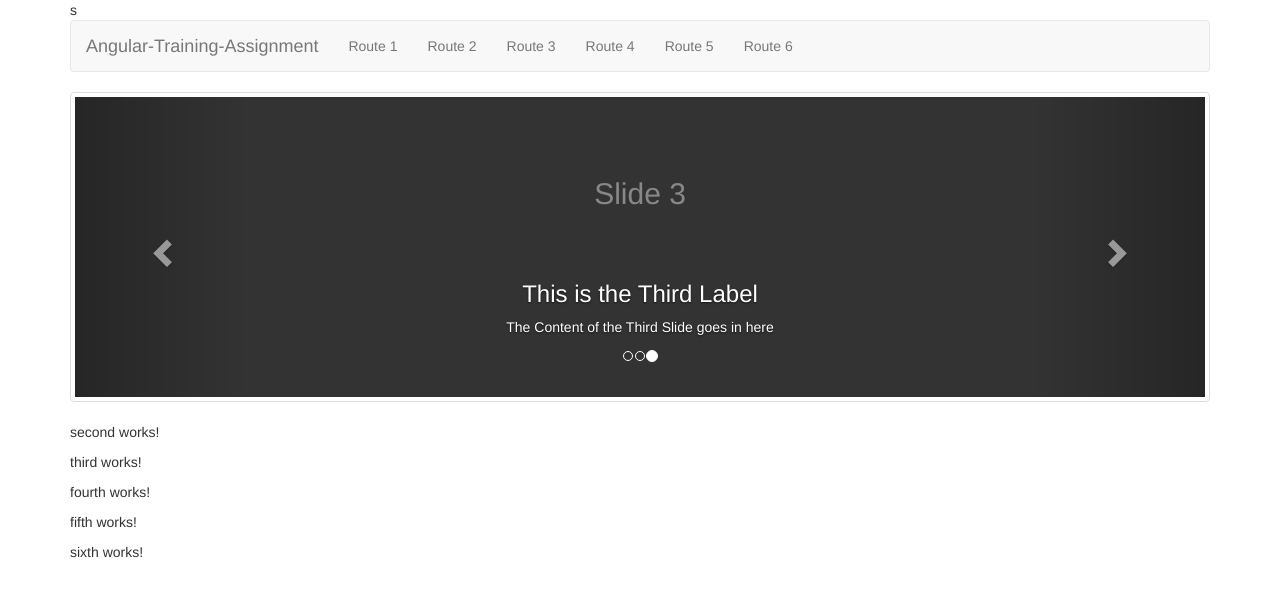
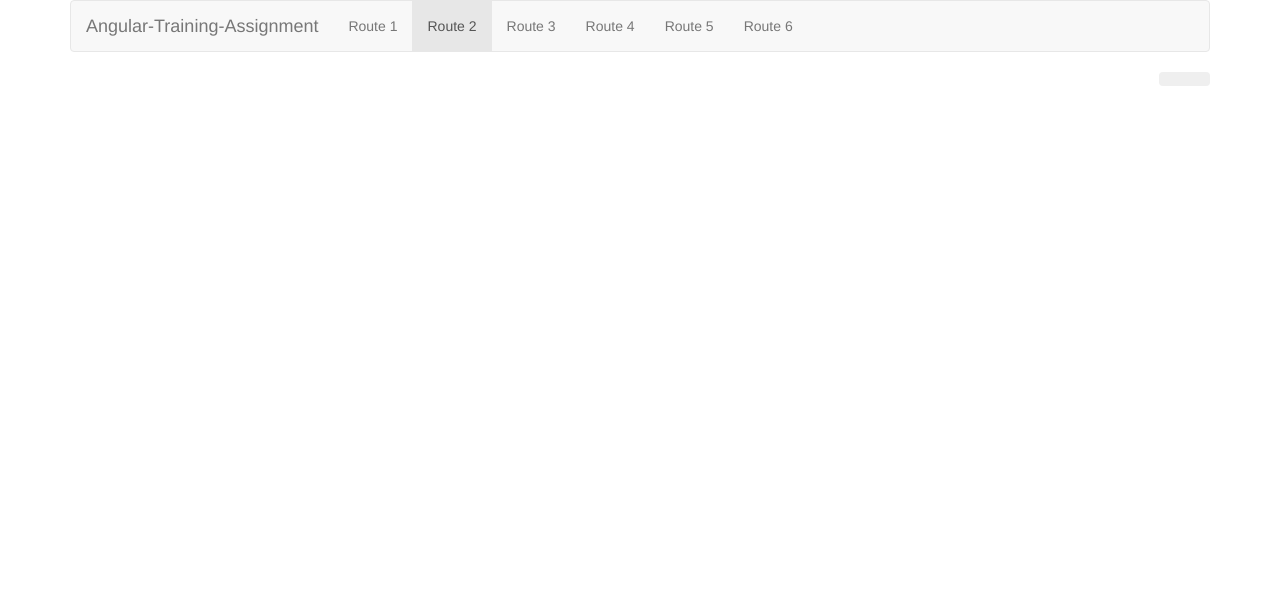
Before and after one commit to rajnish21a/angular-training-assignment, an Angular app: page /second in a window 1280 px wide. Shown: the top 596 px of the page. Built offline with nearby package versions, Linux system fonts and the light colour scheme.

Commit message:
Setting route for different Page

```diff
--- a/src/app/app.component.html
+++ b/src/app/app.component.html
@@ -2,12 +2,13 @@
   <div class="row">
     <div class="col-xs-12">
       <app-header></app-header>
-      <app-first></app-first>
+      <!-- <app-first></app-first>
       <app-second></app-second>
       <app-third></app-third>
       <app-fourth></app-fourth>
       <app-fifth></app-fifth>
-      <app-sixth></app-sixth>
+      <app-sixth></app-sixth> -->
+      <router-outlet></router-outlet>
     </div>
   </div>
 </div>
--- a/src/app/app.module.ts
+++ b/src/app/app.module.ts
@@ -1,15 +1,24 @@
 import { BrowserModule } from '@angular/platform-browser';
 import { NgModule } from '@angular/core';
+import { Routes, RouterModule } from '@angular/router';
 
 import { AppComponent } from './app.component';
 import { HeaderComponent } from './header/header.component';
 import { FirstComponent } from './first/first.component';
 import { SecondComponent } from './second/second.component';
 import { ThirdComponent } from './third/third.component';
-import { FouthComponent } from './fouth/fouth.component';
 import { FourthComponent } from './fourth/fourth.component';
 import { FifthComponent } from './fifth/fifth.component';
 import { SixthComponent } from './sixth/sixth.component';
+
+const appRoutes: Routes = [
+  {path: '', component: FirstComponent},
+  {path: 'second', component: SecondComponent},
+  {path: 'third', component: ThirdComponent},
+  {path: 'fourth', component: FourthComponent},
+  {path: 'fifth', component: FifthComponent},
+  {path: 'sixth', component: SixthComponent}
+];
 
 @NgModule({
   declarations: [
@@ -18,13 +27,13 @@ import { SixthComponent } from './sixth/sixth.component';
     FirstComponent,
     SecondComponent,
     ThirdComponent,
-    FouthComponent,
     FourthComponent,
     FifthComponent,
     SixthComponent
   ],
   imports: [
-    BrowserModule
+    BrowserModule,
+    RouterModule.forRoot(appRoutes)
   ],
   providers: [],
   bootstrap: [AppComponent]
--- a/src/app/first/first.component.ts
+++ b/src/app/first/first.component.ts
@@ -10,9 +10,9 @@ export class FirstComponent implements OnInit {
   constructor() { }
 
   ngOnInit(): void {
-    $('.carousel').carousel({
-      interval: 2000
-    })
+    // $('.carousel').carousel({
+    //   interval: 2000
+    // })
   }
 
 }
--- a/src/app/fouth/fouth.component.html
+++ /dev/null
@@ -1 +0,0 @@
-<p>fouth works!</p>
--- a/src/app/fouth/fouth.component.ts
+++ /dev/null
@@ -1,15 +0,0 @@
-import { Component, OnInit } from '@angular/core';
-
-@Component({
-  selector: 'app-fouth',
-  templateUrl: './fouth.component.html',
-  styleUrls: ['./fouth.component.css']
-})
-export class FouthComponent implements OnInit {
-
-  constructor() { }
-
-  ngOnInit(): void {
-  }
-
-}
--- a/src/app/header/header.component.html
+++ b/src/app/header/header.component.html
@@ -1,14 +1,14 @@
-s<nav class="navbar navbar-default">
+<nav class="navbar navbar-default">
   <div class="container-fluid">
     <div class="navbar-header"><a href="#" class="navbar-brand">Angular-Training-Assignment</a></div>
     <div class="collapse navbar-collapse">
       <ul class="nav navbar-nav">
-        <li><a href="">Route 1</a></li>
-        <li><a href="">Route 2</a></li>
-        <li><a href="">Route 3</a></li>
-        <li><a href="">Route 4</a></li>
-        <li><a href="">Route 5</a></li>
-        <li><a href="">Route 6</a></li>
+        <li [routerLinkActiveOptions]="{exact:true}" routerLinkActive="active"><a [routerLink]="['/']">Route 1</a></li>
+        <li routerLinkActive="active"><a [routerLink]="['/second']">Route 2</a></li>
+        <li routerLinkActive="active"><a [routerLink]="['/third']">Route 3</a></li>
+        <li routerLinkActive="active"><a [routerLink]="['/fourth']">Route 4</a></li>
+        <li routerLinkActive="active"><a [routerLink]="['/fifth']">Route 5</a></li>
+        <li routerLinkActive="active"><a [routerLink]="['/sixth']">Route 6</a></li>
       </ul>
       <!-- <ul class="nav navbar-nav navbar-right">
         <li class="dropdown">
--- a/src/app/second/second.component.css
+++ b/src/app/second/second.component.css
@@ -0,0 +1,3 @@
+button.active {
+  color: green;
+ }
--- a/src/app/second/second.component.html
+++ b/src/app/second/second.component.html
@@ -1 +1,20 @@
-<p>second works!</p>
+<div class="btn-group pull-right">
+  <button class="btn btn-white" type="button"(click)="onDisplayModeChange(1)"
+      [ngClass]="{'btn-primary active': displayMode === 1}" >
+      <i class="fa fa-th"></i>
+  </button>
+  <button class="btn btn-white" type="button"  (click)="onDisplayModeChange(2)"
+      [ngClass]="{'btn-primary active': displayMode === 2}" >
+      <i class="fa fa-list"></i>
+  </button>
+</div>
+<!-- grid -->
+<!-- <div class="row" *ngIf="displayMode === 1">
+<app-grid-container *ngFor='let product of productsList' [product]="product"></app-grid-container>
+
+</div> -->
+<!-- List -->
+<!-- <div class="row" *ngIf="displayMode === 2">
+<app-list-container *ngFor='let product of productsList' [product]="product></app-list-container>
+
+</div> -->
--- a/src/app/second/second.component.ts
+++ b/src/app/second/second.component.ts
@@ -6,10 +6,14 @@ import { Component, OnInit } from '@angular/core';
   styleUrls: ['./second.component.css']
 })
 export class SecondComponent implements OnInit {
-
+  displayMode:number;
   constructor() { }
 
   ngOnInit(): void {
   }
 
+  onDisplayModeChange(mode: number): void {
+      this.displayMode = mode;
+  }
+
 }
```
Also changed, not shown: src/app/fouth/fouth.component.css (deleted).
